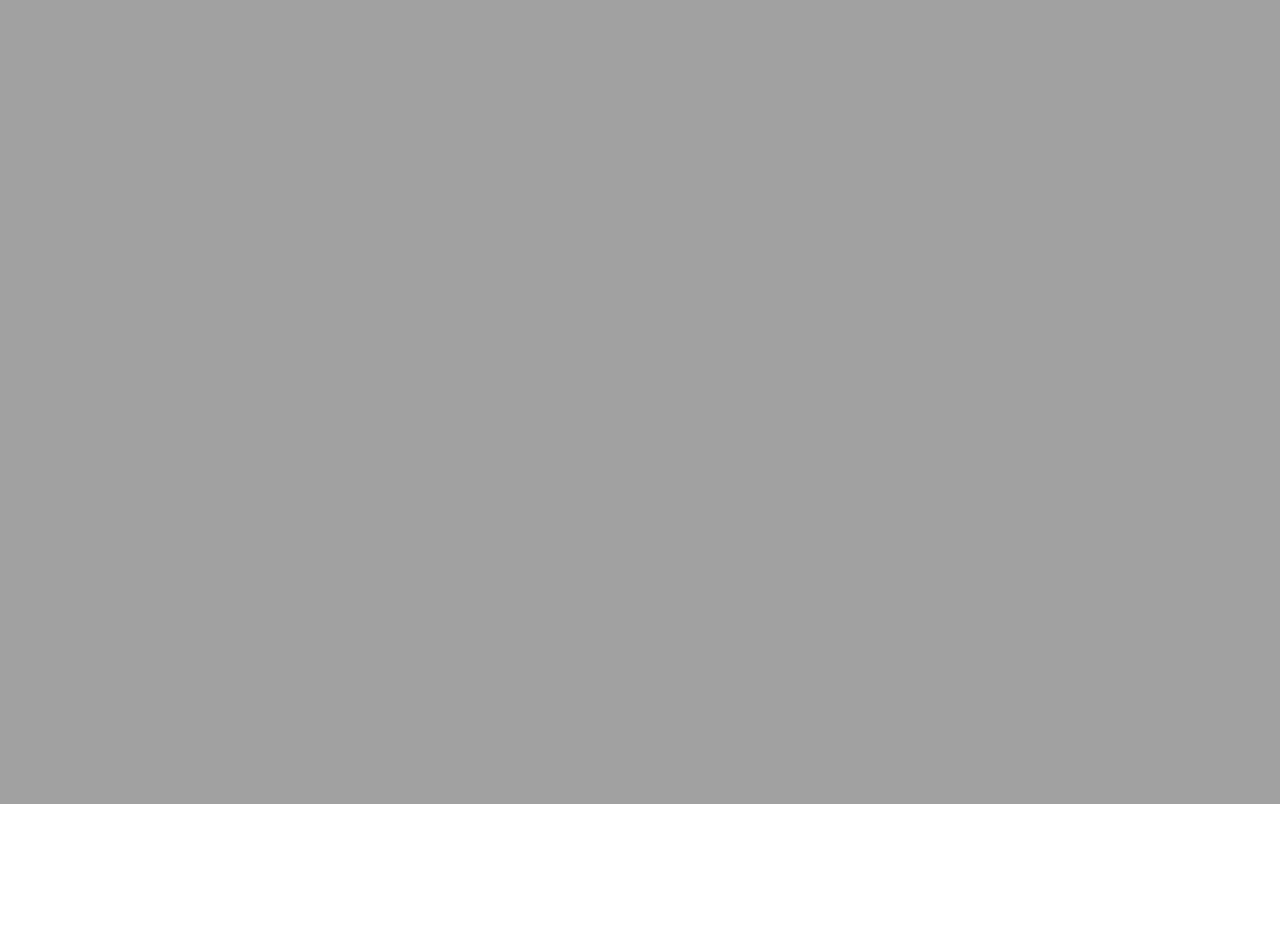
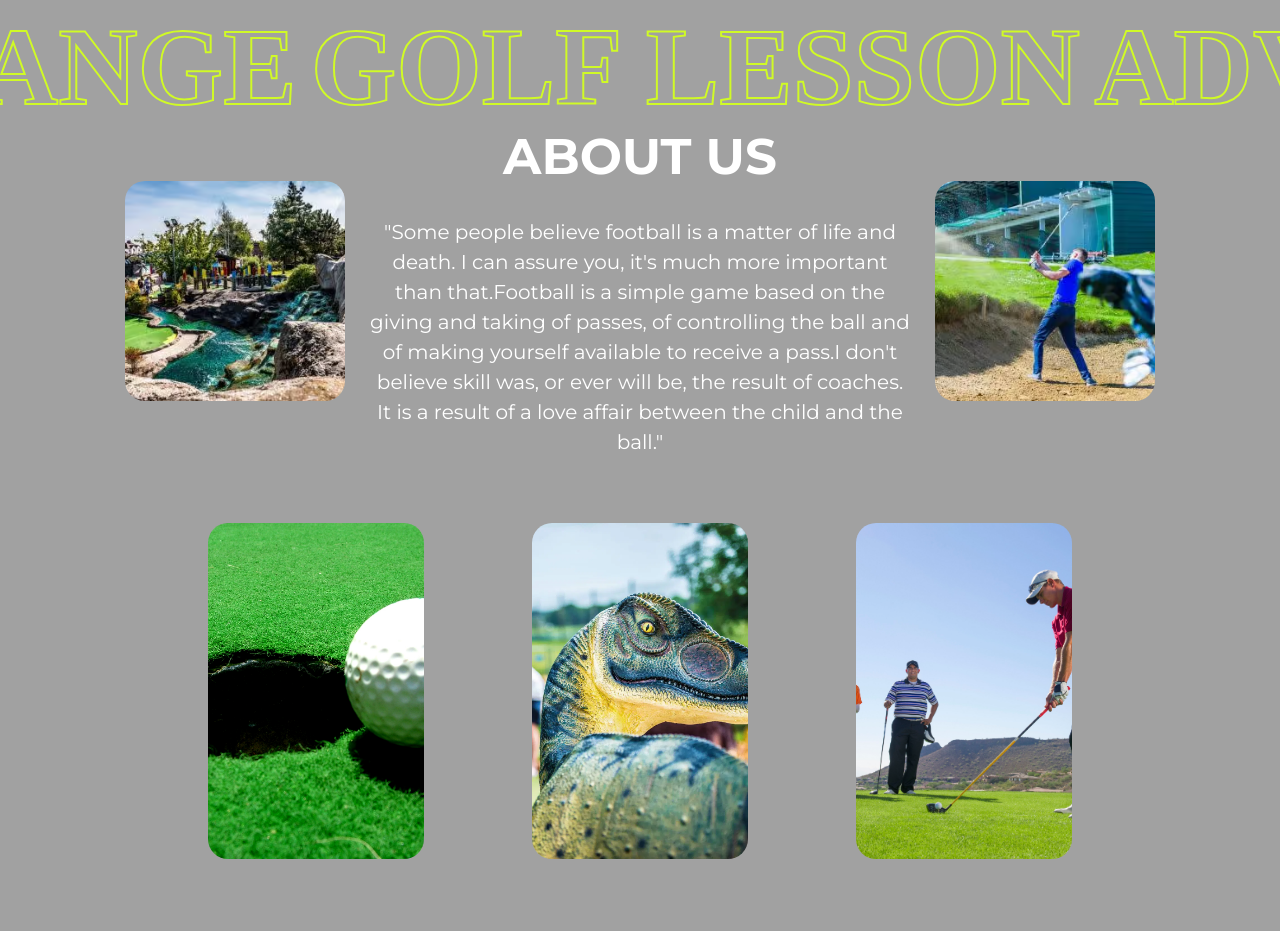
Before and after one commit to kumaradityadev/Sidecup-Family-Golf, a plain HTML site: page index.html in a window 1280 px wide. Shown: the part 796-1727 px from the top of the page. Before the commit the page ends 1600 px from the top, so only its background shows below. Drawn offline with nearby package versions, Linux system fonts and the light colour scheme; grey boxes are pictures that could not be loaded.

Commit message:
nest section complete

```diff
--- a/assest/css/style.css
+++ b/assest/css/style.css
@@ -101,7 +101,111 @@ video{
 }
 #page2{
     width: 100%;
-    height: 100vh;
+    min-height: 100vh;
     z-index: 10;
 
 }
+#scroller{
+    /* background: #ff0000; */
+    white-space: nowrap;
+    overflow-x: auto;
+    overflow-y: hidden;
+    position: relative;
+    z-index: 10;
+}
+#scroller::-webkit-scrollbar{
+    display: none;
+}
+#scroller-in{
+    display: inline-block;
+    white-space: nowrap;
+    animation-name: scroll;
+    animation-duration: 30s;
+    animation-timing-function: linear;
+    animation-iteration-count: infinite;
+}
+#scroller h4{
+    display: inline-block;
+    font-size: 110px;
+    font-weight: 900;
+    font-family: "gilroy";
+    margin-right: 10px;
+    color: transparent;
+    -webkit-text-stroke: 2px #d0fa26;
+    transition: linear 0.5s;
+}
+#scroller h4:hover{
+    color: #d0fa26;
+}
+@keyframes scroll {
+    from{
+        transform: translateX(0);
+    }
+    to{
+        transform: translateX(-100%);
+    }
+}
+
+#about-us{
+    width: 100%;
+    height: 40vh;
+    /* background: red; */
+    display: flex;
+    justify-content: space-evenly;
+    padding: 0px 100px;
+    align-items: center;
+}
+#about-us img{
+    width: 220px;
+    height: 220px;
+    border-radius: 20px;
+    object-fit: cover;
+}
+#aboutpara{
+    width: 50%;
+    text-align: center;
+
+}
+#aboutpara h3{
+    font-size: 50px;
+    position: relative;
+}
+#aboutpara p{
+    font-size: 20px;
+    padding-top: 30px;
+    line-height: 30px;
+}
+#card-container{
+    /* background-color: red; */
+    height: 60vh;
+    display: flex;
+    justify-content: space-evenly;
+    align-items: center;
+    /* gap: 50px; */
+    position: relative;
+    z-index: 10;
+    padding: 0px 100px;
+
+
+}
+.card{
+    width: 20%;
+    height: 70%;
+    /* background: black; */
+    border-radius: 20px;
+}
+#card-1{
+    background: url(../img/Golfball.jpg);
+    background-size: cover;
+    background-position: center;
+}
+#card-2{
+    background: url(../img/card2.webp);
+    background-size: cover;
+    background-position: center;
+}
+#card-3{
+    background: url(../img/men-playing-golf-on-course-565881977-5ad3a3e5a18d9e0036b745bf.jpg);
+    background-size: cover;
+    background-position: center;
+}
--- a/index.html
+++ b/index.html
@@ -28,7 +28,41 @@
 
         </div>
         <div id="page2">
+            <div id="scroller">
+                <div id="scroller-in">
+                    <h4>TOPTRACER RANGE</h4>
+                    <h4>GOLF LESSON</h4>
+                    <h4>ADVENTURE GOLF</h4>
+                    <h4>COFFEE SHOP</h4>
+                    <h4>LEAGUES</h4>
+                </div>
+                <div id="scroller-in">
+                    <h4>TOPTRACER RANGE</h4>
+                    <h4>GOLF LESSON</h4>
+                    <h4>ADVENTURE GOLF</h4>
+                    <h4>COFFEE SHOP</h4>
+                    <h4>LEAGUES</h4>
+                </div>
+            </div>
+            <div id="about-us">
+                <img src="./assest/img/page2-left.avif" alt="">
+                <div id="aboutpara">
+                    <h3>ABOUT US</h3>
+                    <P>"Some people believe football is a matter of life and death. I can assure you, it's much more important than that.Football is a simple game based on the giving and taking of passes, of controlling the ball and of making yourself available to receive a pass.I don't believe skill was, or ever will be, the result of coaches. It is a result of a love affair between the child and the ball."</P>
+                </div>
+                <img src="./assest/img/page2-right.avif" alt="">
+            </div>
+            <div id="card-container">
+                <div class="card" id="card-1">
 
+                </div>
+                <div class="card" id="card-2">
+
+                </div>
+                <div class="card" id="card-3">
+
+                </div>
+            </div>
         </div>
     </div>
 
```
Also changed, not shown: assest/img/Golfball.jpg (added), assest/img/card2.webp (added), assest/img/men-playing-golf-on-course-565881977-5ad3a3e5a18d9e0036b745bf.jpg (added), assest/img/page2-left.avif (added), assest/img/page2-right.avif (added).
